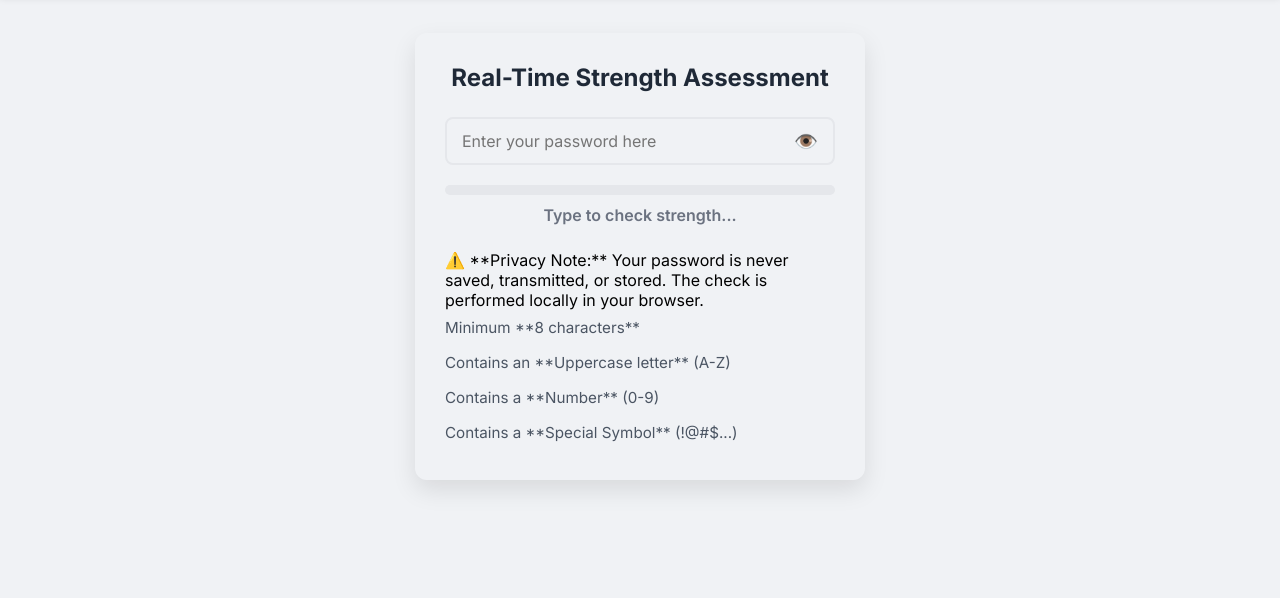
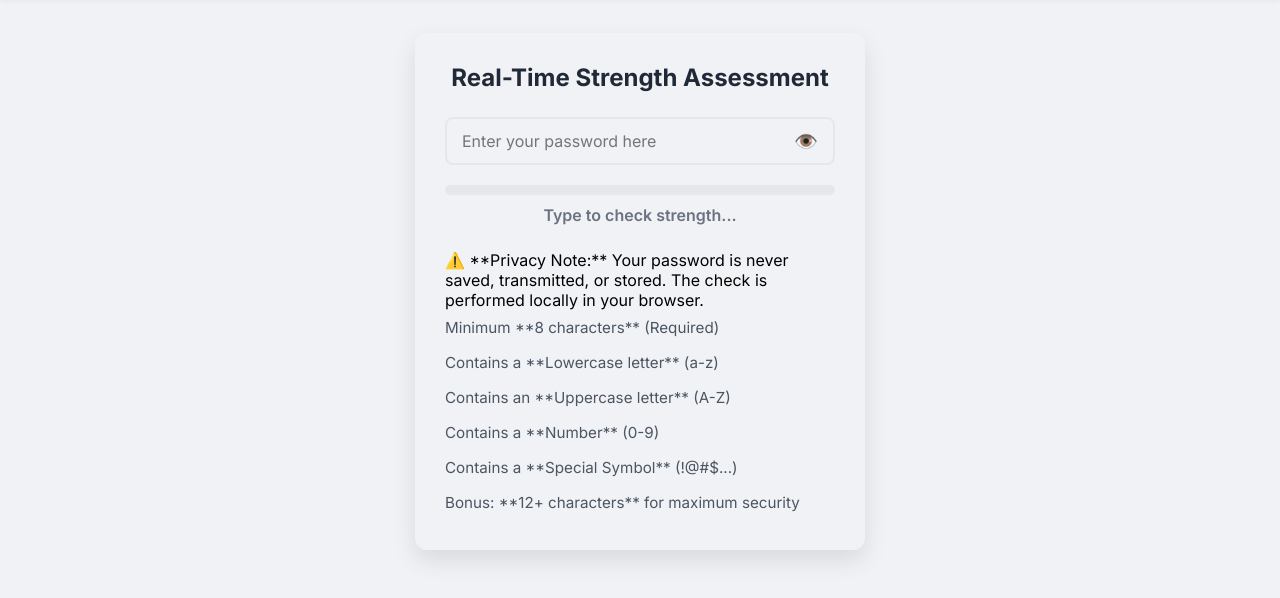
Before and after one commit to Fathiu2003/Password-checker, a plain HTML site: page checker.html in a window 1280 px wide. Shown: the part 66-664 px from the top of the page. Drawn offline with Linux system fonts and the light colour scheme.

Commit message:
Update password requirements and add status bar

```diff
--- a/checker.html
+++ b/checker.html
@@ -23,6 +23,7 @@
             <span class="toggle-visibility" onclick="togglePasswordVisibility()">👁️</span>
         </div>
 
+        <!-- Status Bar -->
         <div class="strength-indicator">
             <div id="statusBar" class="bar"></div>
         </div>
@@ -33,14 +34,18 @@
             ⚠️ **Privacy Note:** Your password is never saved, transmitted, or stored. The check is performed locally in your browser.
         </div>
 
+        <!-- Requirements List (Matches the script.js logic) -->
         <ul class="requirements-list">
-            <li id="lengthCheck">Minimum **8 characters**</li>
+            <li id="lengthCheck">Minimum **8 characters** (Required)</li>
+            <li id="lowerCheck">Contains a **Lowercase letter** (a-z)</li>
             <li id="upperCheck">Contains an **Uppercase letter** (A-Z)</li>
             <li id="numberCheck">Contains a **Number** (0-9)</li>
             <li id="symbolCheck">Contains a **Special Symbol** (!@#$...)</li>
+            <li id="bonusCheck">Bonus: **12+ characters** for maximum security</li>
         </ul>
     </div>
 
+    <!-- The external JavaScript file -->
     <script src="script.js"></script>
 </body>
 </html>
```
